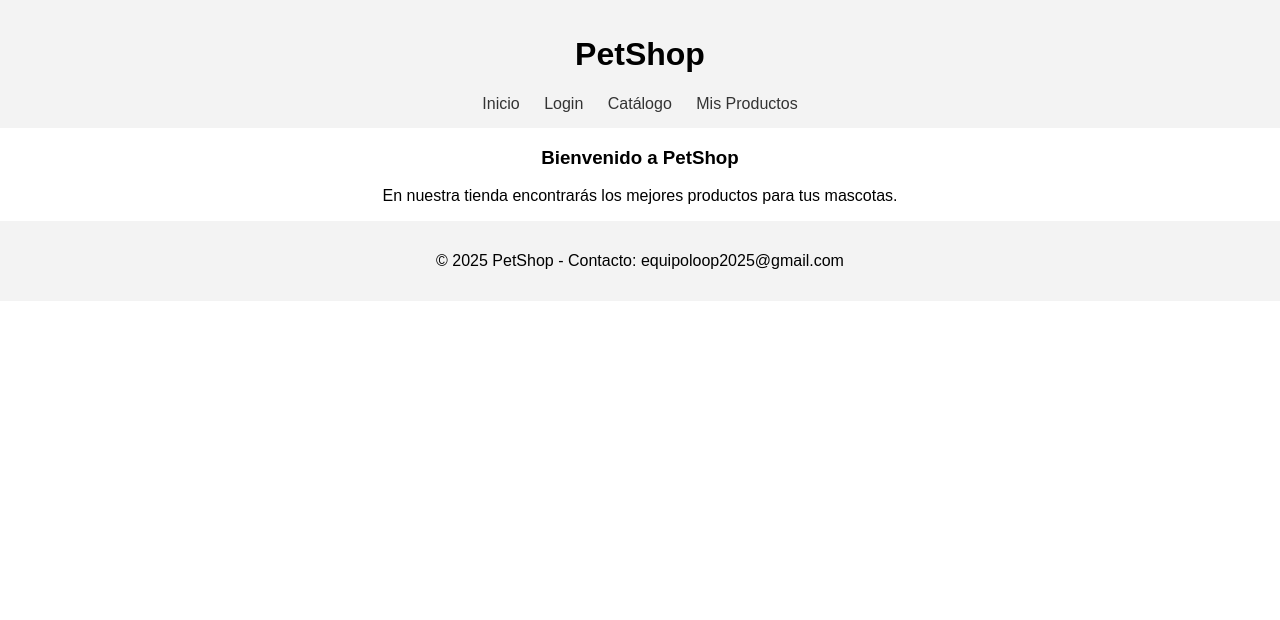
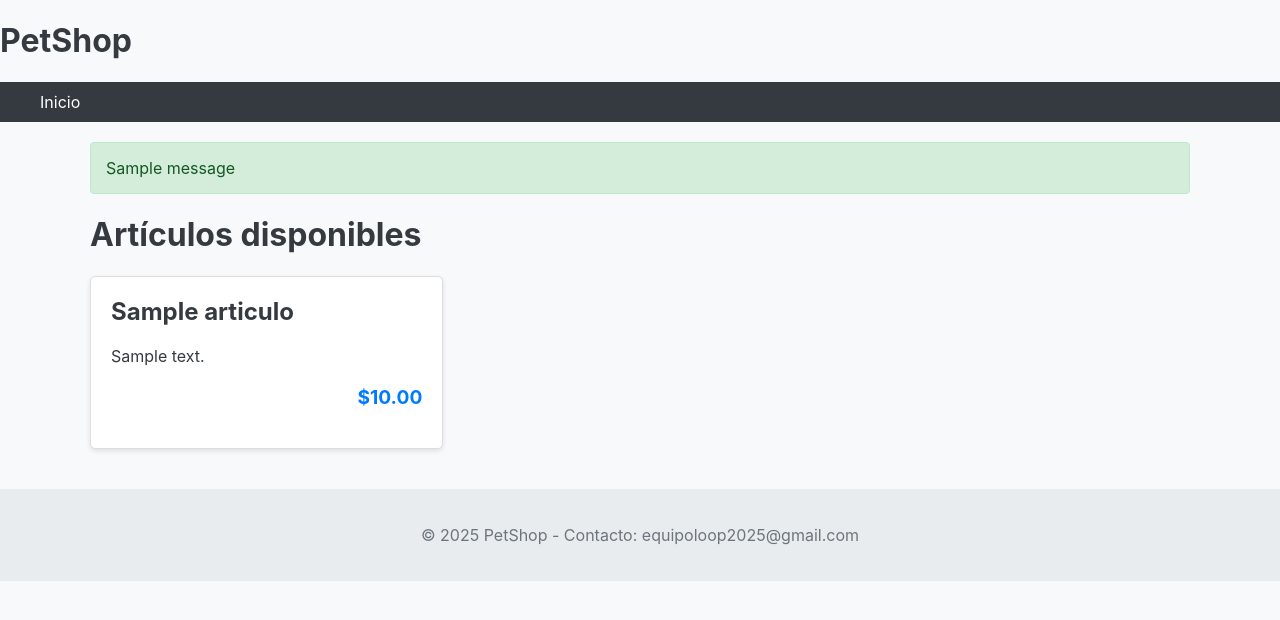
Before and after one commit to EquipoLoop2025/PetShop, a Flask app: template templates/index.html in a window 1280 px wide. Shown: the top 620 px of the page. Run offline with Flask 3, Linux system fonts and the light colour scheme; the template is opened without the code that fills it: most values are stand-ins (such as "Sample title", 1, 10 or a date in 2020); one stand-in notice (Sample message) is shown.

Commit message:
template base "terminado"

```diff
--- a/static/style.css
+++ b/static/style.css
@@ -1,28 +1,157 @@
+/* static/css/style.css */
+:root {
+    --primary-color: #007bff;
+    --secondary-color: #6c757d;
+    --danger-color: #dc3545;
+    --light-color: #f8f9fa;
+    --dark-color: #343a40;
+    --font-family: -apple-system, BlinkMacSystemFont, 'Segoe UI', Roboto, 'Helvetica Neue', Arial, sans-serif;
+}
+
 body {
-    font-family: Arial, sans-serif;
+    font-family: var(--font-family);
+    margin: 0;
+    background-color: var(--light-color);
+    color: var(--dark-color);
+}
+
+.container {
+    max-width: 1100px;
+    margin: 20px auto;
+    padding: 0 20px;
+}
+
+nav {
+    background-color: var(--dark-color);
+    color: white;
+    padding: 10px 20px;
+    display: flex;
+    justify-content: space-between;
+    align-items: center;
+}
+nav a.brand {
+    font-size: 1.5em;
+    font-weight: bold;
+    color: white;
+    text-decoration: none;
+}
+nav ul {
+    list-style: none;
     margin: 0;
     padding: 0;
+    display: flex;
+    align-items: center;
+}
+nav ul li {
+    margin-left: 20px;
+}
+nav ul li a {
+    color: white;
+    text-decoration: none;
+}
+nav ul li span {
+    color: #ccc;
 }
 
-header {
-    background-color: #f3f3f3;
+.alert {
     padding: 15px;
+    margin-bottom: 20px;
+    border: 1px solid transparent;
+    border-radius: 4px;
+}
+.alert-success { color: #155724; background-color: #d4edda; border-color: #c3e6cb; }
+.alert-danger { color: #721c24; background-color: #f8d7da; border-color: #f5c6cb; }
+.alert-warning { color: #856404; background-color: #fff3cd; border-color: #ffeeba; }
+.alert-info { color: #0c5460; background-color: #d1ecf1; border-color: #bee5eb; }
+
+.btn {
+    display: inline-block;
+    padding: 10px 15px;
+    border: none;
+    border-radius: 4px;
+    color: white;
+    text-decoration: none;
+    cursor: pointer;
     text-align: center;
 }
+.btn-primary { background-color: var(--primary-color); }
+.btn-secondary { background-color: var(--secondary-color); }
+.btn-danger { background-color: var(--danger-color); }
 
-nav a {
-    margin: 0 10px;
-    text-decoration: none;
-    color: #333;
+table {
+    width: 100%;
+    border-collapse: collapse;
+    margin-top: 20px;
+    background-color: white;
+}
+th, td {
+    padding: 12px;
+    text-align: left;
+    border-bottom: 1px solid #ddd;
+}
+th { background-color: #f2f2f2; }
+td.actions { display: flex; gap: 10px; }
+td.actions form { margin: 0; }
+
+.header-actions {
+    display: flex;
+    justify-content: space-between;
+    align-items: center;
+    margin-bottom: 20px;
 }
 
-main{
+/* Formularios */
+.auth-form, .item-form {
+    background: white;
+    padding: 30px;
+    border-radius: 5px;
+    box-shadow: 0 2px 10px rgba(0,0,0,0.1);
+    max-width: 500px;
+    margin: 20px auto;
+}
+.auth-form label, .item-form label {
+    display: block;
+    margin-bottom: 5px;
+    font-weight: bold;
+}
+.auth-form input, .item-form input, .item-form textarea {
+    width: 100%;
+    padding: 10px;
+    margin-bottom: 15px;
+    border: 1px solid #ccc;
+    border-radius: 4px;
+    box-sizing: border-box; /* Importante */
+}
+.item-form textarea {
+    min-height: 100px;
+    resize: vertical;
+}
 
-    text-align: center;
+/* Vista de Comprador */
+.card-container {
+    display: grid;
+    grid-template-columns: repeat(auto-fill, minmax(300px, 1fr));
+    gap: 20px;
+}
+.card {
+    background: white;
+    border: 1px solid #ddd;
+    border-radius: 5px;
+    padding: 20px;
+    box-shadow: 0 2px 5px rgba(0,0,0,0.1);
+}
+.card h2 { margin-top: 0; }
+.card .price {
+    font-size: 1.2em;
+    font-weight: bold;
+    color: var(--primary-color);
+    text-align: right;
 }
 
 footer {
-    background-color: #f3f3f3;
-    padding: 15px;
     text-align: center;
+    padding: 20px;
+    margin-top: 40px;
+    background-color: #e9ecef;
+    color: #6c757d;
 }
--- a/templates/base.html
+++ b/templates/base.html
@@ -10,15 +10,23 @@
     <header>
         <h1>PetShop</h1>
         <nav>
-            <a href="/">Inicio</a>
-            <a href="/login">Login</a>
-            <a href="/catalogo">Catálogo
-            <a href="/misproductos">Mis Productos</a>
+           <ul>
+            <li><a href="{{url_for('index')}}">Inicio</a></li>
+           </ul>
         </nav>
     </header>
 
-    <main>
+    <main class="container">
+        {%with messages = get_flashed_messages(with_categories=true)%}
+            {%if messages%}
+                {%for category, message in messages%}
+                    <div class="alert alert-{{ category}}">{{ message }}</div>
+                    {%endfor%}
+                {%endif%}
+            {%endwith%}
+
         {% block content %}
+
         {% endblock %}
     </main>
 
--- a/templates/index.html
+++ b/templates/index.html
@@ -1,6 +1,16 @@
 {% extends 'base.html' %}
 
 {% block content %}
-<h3>Bienvenido a PetShop</h3>
-<p>En nuestra tienda encontrarás los mejores productos para tus mascotas.</p>
+<h1>Artículos disponibles</h1>
+<div class="card-container">
+    {%for articulo in articulos%}
+    <div class="card">
+        <h2>{{articulo.nombre}}</h2>
+        <p>{{articulo.descripcion}}</p>
+        <p class="price">${{"%.2f"|format(articulo.precio)}}</p>
+    </div>
+    {%else%}
+    <p>No hay artículos disponibles en este momento</p>
+    {%endfor%}
+</div>
 {% endblock %}
```
